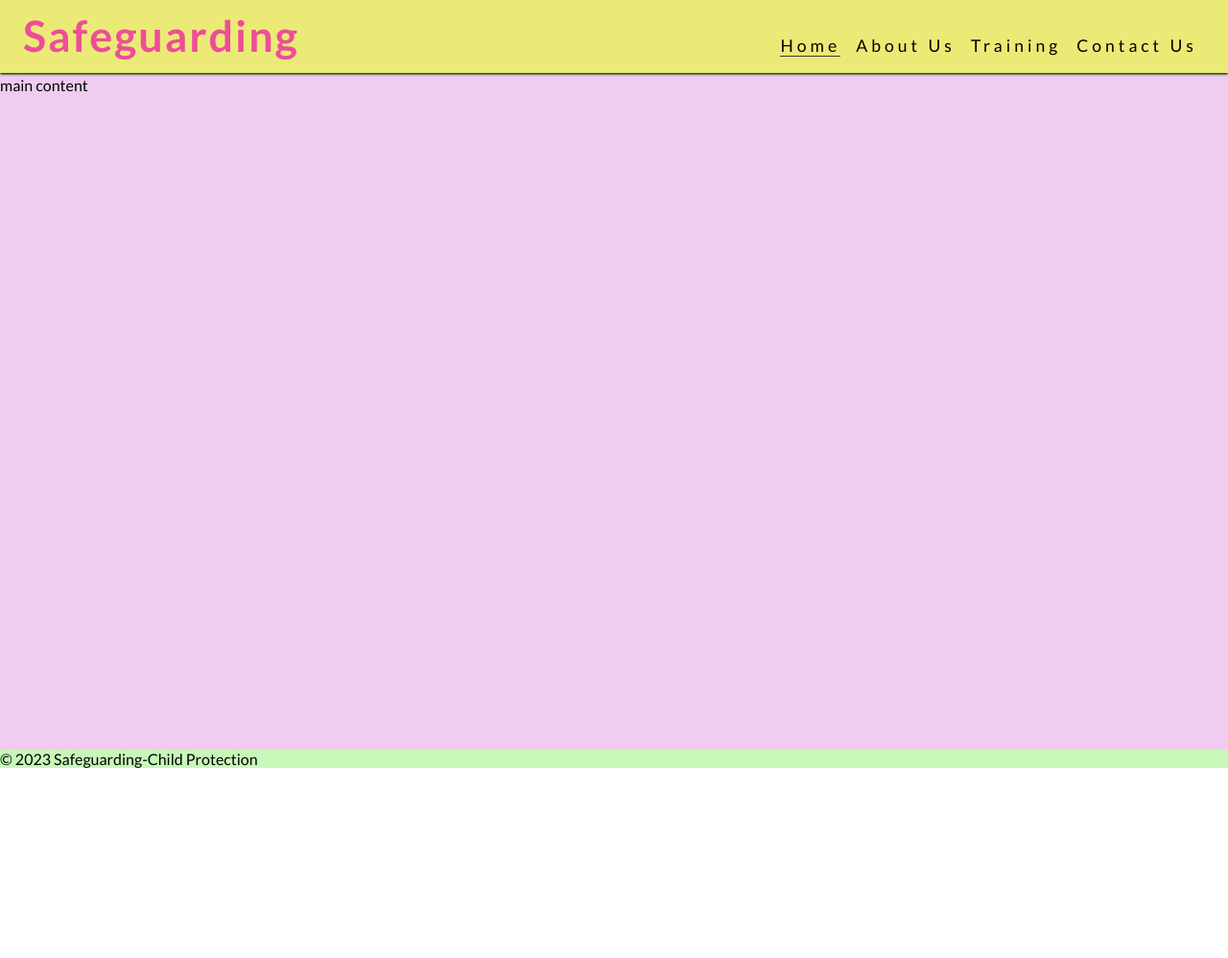
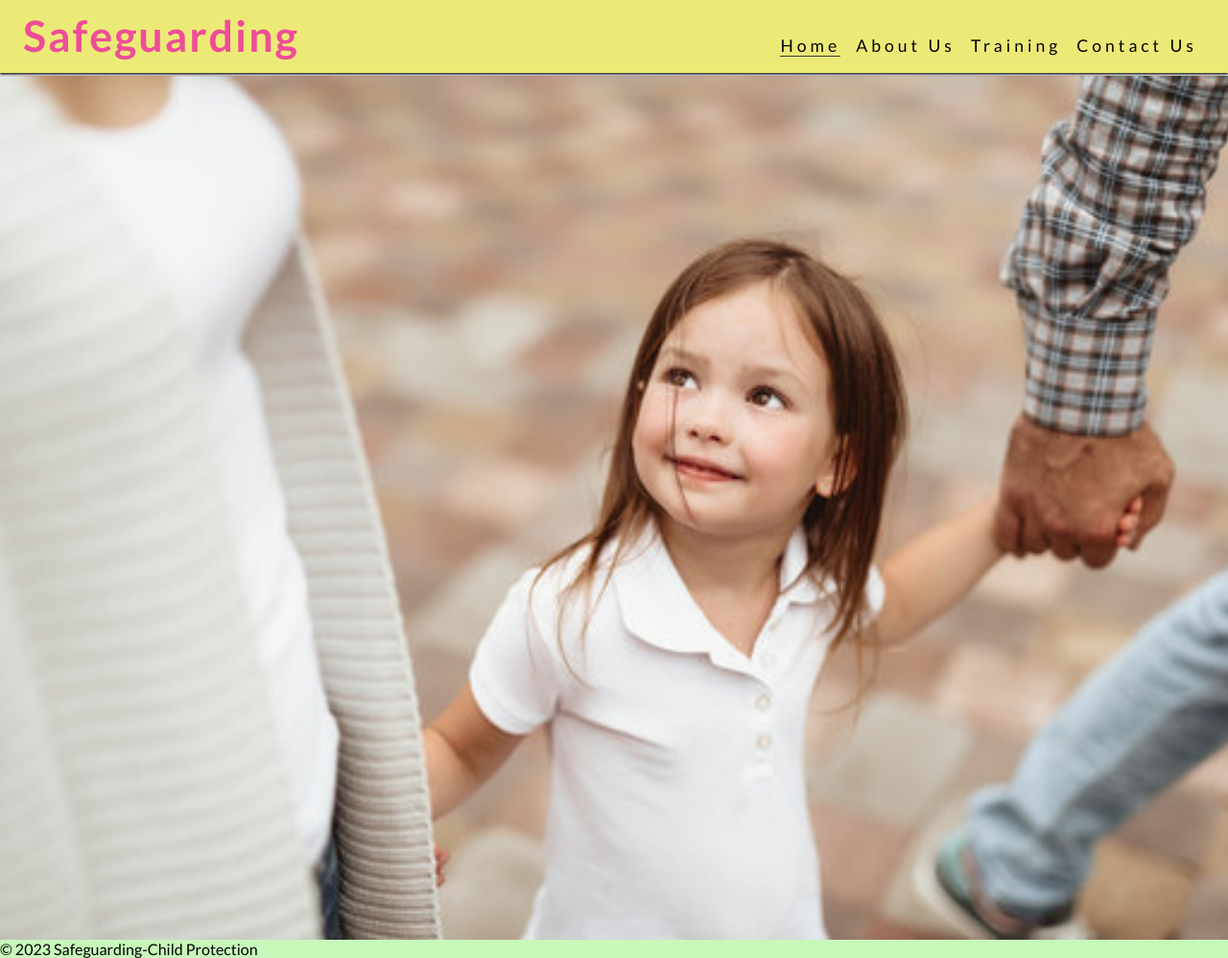
Before and after one commit to Navya-K-N-24/safeguarding-ifa-project, a plain HTML site: page index.html in a window 1280 px wide. Shown: the whole page at 96% size. Before the commit the page ends 800 px from the top, so only its background shows below. Drawn offline with Linux system fonts and the light colour scheme; a web font is replaced by a local one.

Commit message:
Added Hero image

```diff
--- a/assets/css/style.css
+++ b/assets/css/style.css
@@ -82,11 +82,18 @@ nav {
 
 /* Main */
 main {
-    background-color: rgb(240, 204, 240);
+    /* background-color: rgb(240, 204, 240); */
 
     /* Make main element take up any surplus space to push footer down */
     flex: 1 0 auto;
     margin-top: 47px;
+}
+
+/* Hero section */
+#hero {
+    height: 900px;
+    width: 100%;
+    background: url("../images/child-looking-upto-adult.jpg") no-repeat center center/cover;
 }
 
 /* footer */
--- a/index.html
+++ b/index.html
@@ -44,7 +44,9 @@
         </nav>
     </header>
     <!--Main Content-->
-    <main>main content</main>
+    <main>
+        <section id="hero"></section>
+    </main>
     <!--footer-->
     <footer>
         <p>&copy; 2023 Safeguarding-Child Protection</p>
```
Also changed, not shown: assets/images/child-looking-upto-adult.jpg (added), assets/images/family-insurance.webp (added), assets/images/hero-image.webp (added).
